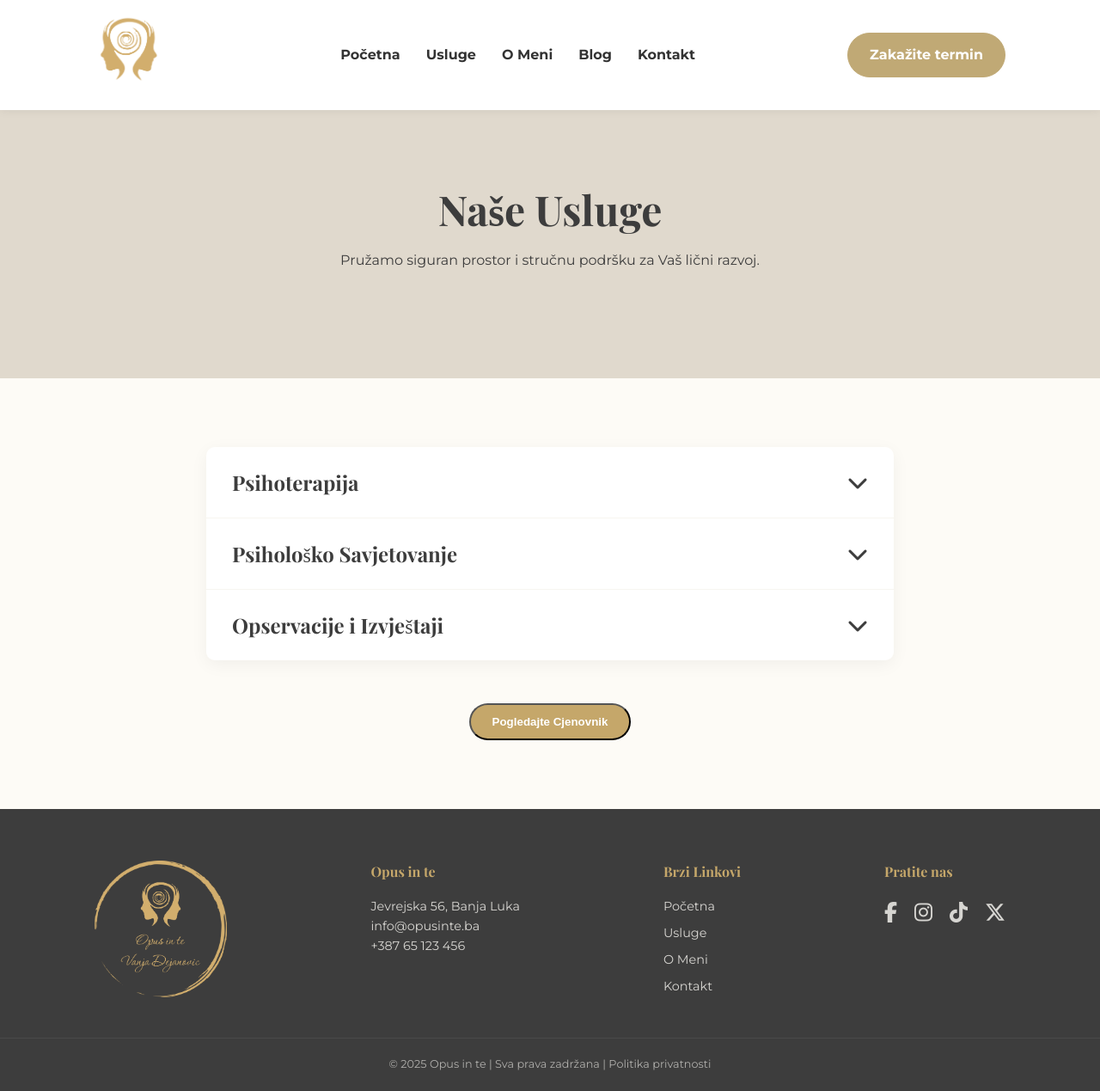
After one commit to McTehno/Opus-In-Te, a PHP site: page /Usluge.html in a window 1280 px wide. The commit adds this page. Shown: the whole page at 86% size. Run offline with PHP 8.4, Linux system fonts and the light colour scheme.

Commit message:
finished usluge.html and will add the user stuff

```diff
--- /dev/null
+++ b/Usluge.html
@@ -0,0 +1,150 @@
+<!DOCTYPE html>
+<html lang="bs">
+<head>
+    <meta charset="UTF-8">
+    <meta name="viewport" content="width=device-width, initial-scale=1.0">
+    <title>Usluge | Opus in te</title>
+
+    <link rel="stylesheet" href="https://cdnjs.cloudflare.com/ajax/libs/font-awesome/6.5.2/css/all.min.css" integrity="sha512-SnH5WK+bZxgPHs44uWIX+LLJAJ9/2PkPKZ5QiAj6Ta86w+fsb2TkcmfRyVX3pBnMFcV7oQPJkl9QevSCWr3W6A==" crossorigin="anonymous" referrerpolicy="no-referrer" />
+
+    <link rel="stylesheet" href="css/styles.css">
+    <link rel="preconnect" href="https://fonts.googleapis.com">
+    <link rel="preconnect" href="https://fonts.gstatic.com" crossorigin>
+    <link href="https://fonts.googleapis.com/css2?family=Montserrat:wght@400;700&family=Playfair+Display:wght@700&display=swap" rel="stylesheet">
+</head>
+<body>
+
+    <header class="main-header scrolled"> <div class="container">
+            <a href="Index.html" class="logo-link">
+                <img src="img/logo/headlogo.png" alt="Opus in te Logo" class="logo-image">
+            </a>
+            <nav class="main-nav">
+                <ul>
+                    <li><a href="Index.html">Početna</a></li>
+                    <li><a href="#">Usluge</a></li>
+                    <li><a href="#">O Meni</a></li>
+                    <li><a href="#">Blog</a></li>
+                    <li><a href="#">Kontakt</a></li>
+                </ul>
+            </nav>
+            <a href="#" class="cta-button nav-cta">Zakažite termin</a>
+        </div>
+    </header>
+
+    <main>
+        <section class="page-title-section-usluge">
+            <div class="container">
+                <div class="page-title-content">
+                    <h1>Naše Usluge</h1>
+                    <p>Pružamo siguran prostor i stručnu podršku za Vaš lični razvoj.</p>
+                </div>
+            </div>
+        </section>
+
+        <section class="services-accordion-section">
+            <div class="container">
+                <div class="accordion">
+
+                    <div class="accordion-item">
+                        <button class="accordion-header">
+                            Psihoterapija
+                            <i class="fas fa-chevron-down icon"></i>
+                        </button>
+                        <div class="accordion-content">
+                            <p>Kroz individualni ili grupni rad, psihoterapija nudi dublji uvid u obrasce ponašanja i osjećanja, otvarajući put ka trajnim promjenama i ličnom zadovoljstvu. Nudimo:</p>
+                            <ul>
+                                <li>Individualna psihoterapija za odrasle</li>
+                                <li>Grupna psihoterapija</li>
+                                <li>Online psihoterapija</li>
+                                <li>Psihoterapijski rad sa djecom i adolescentima</li>
+                            </ul>
+                        </div>
+                    </div>
+
+                    <div class="accordion-item">
+                        <button class="accordion-header">
+                            Psihološko Savjetovanje
+                            <i class="fas fa-chevron-down icon"></i>
+                        </button>
+                        <div class="accordion-content">
+                            <p>Savjetovanje je usmjereno na rješavanje konkretnih životnih izazova, poboljšanje komunikacijskih vještina i jačanje kapaciteta za suočavanje sa stresom.</p>
+                             <ul>
+                                <li>Psihološko savjetovanje za odrasle</li>
+                                <li>Psihološko savjetovanje za djecu</li>
+                            </ul>
+                        </div>
+                    </div>
+
+                    <div class="accordion-item">
+                        <button class="accordion-header">
+                            Opservacije i Izvještaji
+                            <i class="fas fa-chevron-down icon"></i>
+                        </button>
+                        <div class="accordion-content">
+                            <p>Stručna psihološka procjena i opservacija pružaju jasan uvid u kognitivno i emocionalno funkcionisanje, uz izradu detaljnih nalaza za različite svrhe.</p>
+                             <ul>
+                                <li>Psihološka opservacija odraslih</li>
+                                <li>Psihološka opservacija djece</li>
+                                <li>Pisanje nalaza u pojedinačne svrhe</li>
+                            </ul>
+                        </div>
+                    </div>
+
+                </div>
+
+                <div class="pricelist-cta">
+                    <button id="openPriceListBtn" class="cta-button">Pogledajte Cjenovnik</button>
+                </div>
+            </div>
+        </section>
+    </main>
+
+    <div id="priceListModal" class="modal">
+        <div class="modal-content">
+            <span class="close-button">&times;</span>
+            <img src="img/pricelist/pricelist.jpg" alt="Cjenovnik Usluga Opus in te" class="modal-image">
+        </div>
+    </div>
+
+
+    <footer class="main-footer">
+        <div class="container footer-container">
+            <div class="footer-col">
+                <a href="Index.html" class="footer-logo-link">
+                    <img src="img/logo/fulltransparentlogo.png" alt="Opus in te Logo" class="footer-logo-image">
+                </a>
+            </div>
+            <div class="footer-col">
+                <h4>Opus in te</h4>
+                <p>Jevrejska 56, Banja Luka<br>
+                   info@opusinte.ba<br>
+                   +387 65 123 456</p>
+            </div>
+            <div class="footer-col">
+                <h4>Brzi Linkovi</h4>
+                <ul>
+                    <li><a href="Index.html">Početna</a></li>
+                    <li><a href="usluge.html">Usluge</a></li>
+                    <li><a href="#">O Meni</a></li>
+                    <li><a href="#">Kontakt</a></li>
+                </ul>
+            </div>
+            <div class="footer-col">
+                <h4>Pratite nas</h4>
+                <ul class="social-links">
+                    <li><a href="#" aria-label="Posjetite našu Facebook stranicu"><i class="fa-brands fa-facebook-f"></i></a></li>
+                    <li><a href="#" aria-label="Posjetite naš Instagram profil"><i class="fa-brands fa-instagram"></i></a></li>
+                    <li><a href="#" aria-label="Posjetite naš TikTok profil"><i class="fa-brands fa-tiktok"></i></a></li>
+                    <li><a href="#" aria-label="Posjetite naš X profil"><i class="fa-brands fa-x-twitter"></i></a></li>
+                </ul>
+            </div>
+        </div>
+        <div class="footer-bottom">
+            <p>© 2025 Opus in te | Sva prava zadržana | Politika privatnosti</p>
+        </div>
+    </footer>
+
+<script src="js/usluge.js"></script>
+
+</body>
+</html>
--- a/css/styles.css
+++ b/css/styles.css
@@ -295,7 +295,7 @@ body {
     opacity: 0.6;
 }
  .footer-logo-image {
-    height: 15ch; /* Adjust height as needed */
+    height: 15ch; /* Adjust height as needed */}
 /* ==================
    2. HEADER & NAVIGATION STYLES
    ================== */
@@ -358,3 +358,199 @@ main {
 .hero-section {
     margin-top: -80px; /* This pulls the hero section back up to fill the space */
 }
+
+/* --- Footer Social Icon Styling --- */
+
+.social-links {
+    display: flex; /* This is the key! It aligns the list items horizontally. */
+    gap: 20px;     /* Creates a nice space between the icons. */
+}
+
+.social-links li {
+    margin-bottom: 0; /* We don't need the bottom margin anymore. */
+}
+
+.social-links a {
+    font-size: 1.5rem; /* Makes the icons a bit larger and more prominent. */
+    transition: transform 0.3s ease, color 0.3s ease; /* Smooth transition for our effect */
+}
+
+.social-links a:hover {
+    transform: scale(1.15); /* Slightly enlarges the icon on hover */
+    color: var(--soft-gold); /* We keep the beautiful gold hover color */
+}
+
+/* --- Services Page & Accordion Styles --- */
+
+.page-title-section {
+    padding: 60px 0;
+    text-align: center;
+    background-color: var(--light-gray);
+}
+
+.page-title-section h1 {
+    font-family: var(--font-heading);
+    font-size: 3rem;
+    margin-bottom: 0.5rem;
+}
+
+.page-title-section-usluge {
+    padding: 60px 0;
+    text-align: center;
+    background-color: #e0d9cd;
+}
+
+.page-title-section-usluge h1 {
+    font-family: var(--font-heading);
+    font-size: 3rem;
+    margin-bottom: 0.5rem;
+}
+
+.page-title-content {
+    height: 30vh;
+    align-items: center;
+    justify-content: center;
+    display: flex;
+    flex-direction: column;
+}
+
+.services-accordion-section {
+    padding: 80px 0;
+}
+
+.accordion {
+    max-width: 800px;
+    margin: 0 auto;
+    border-radius: 10px;
+    overflow: hidden;
+    box-shadow: 0 5px 20px rgba(0,0,0,0.05);
+}
+
+.accordion-item {
+    border-bottom: 1px solid var(--light-gray);
+}
+.accordion-item:last-child {
+    border-bottom: none;
+}
+
+.accordion-header {
+    width: 100%;
+    background-color: var(--white);
+    border: none;
+    padding: 25px 30px;
+    font-family: var(--font-heading);
+    font-size: 1.5rem;
+    color: var(--charcoal);
+    text-align: left;
+    cursor: pointer;
+    display: flex;
+    justify-content: space-between;
+    align-items: center;
+    transition: background-color 0.3s ease;
+}
+
+.accordion-header:hover {
+    background-color: var(--light-gray);
+}
+
+.accordion-item.active .accordion-header {
+    color: var(--soft-gold);
+}
+
+.accordion-header .icon {
+    transition: transform 0.4s cubic-bezier(0.68, -0.55, 0.27, 1.55);
+}
+
+.accordion-item.active .icon {
+    transform: rotate(180deg);
+}
+
+.accordion-content {
+    max-height: 0;
+    overflow: hidden;
+    transition: max-height 0.5s cubic-bezier(0.4, 0, 0.2, 1), padding 0.5s ease;
+    background-color: var(--off-white);
+    padding: 0 30px;
+}
+.accordion-item.active .accordion-content {
+    max-height: 500px; /* Adjust if content is longer */
+    padding: 25px 30px;
+}
+.accordion-content p {
+    margin-bottom: 1rem;
+}
+.accordion-content ul {
+    list-style-position: inside;
+    padding-left: 10px;
+}
+.accordion-content ul li {
+    margin-bottom: 0.5rem;
+}
+
+.pricelist-cta {
+    text-align: center;
+    margin-top: 50px;
+}
+
+/* --- Modal (Price List) Styles --- */
+
+.modal {
+    display: none;
+    position: fixed;
+    z-index: 2000;
+    left: 0;
+    top: 0;
+    width: 100%;
+    height: 100%;
+    overflow: auto;
+    background-color: rgba(61, 61, 61, 0.8);
+    backdrop-filter: blur(5px);
+    justify-content: center;
+    align-items: center;
+    animation: fadeIn 0.3s ease-out;
+}
+
+@keyframes fadeIn {
+    from { opacity: 0; }
+    to { opacity: 1; }
+}
+
+.modal-content {
+    position: relative;
+    background-color: #fefefe;
+    margin: auto;
+    padding: 5px;
+    border-radius: 5px;
+    box-shadow: 0 10px 10px rgba(0,0,0,0.3);
+    max-width: 90%;
+    max-height: 90vh;
+    animation: popIn 0.4s cubic-bezier(0.68, -0.55, 0.27, 1.55);
+}
+
+@keyframes popIn {
+    from { transform: scale(0.7); opacity: 0; }
+    to { transform: scale(1); opacity: 1; }
+}
+
+.modal-image {
+    max-width: 100%;
+    max-height: 80vh;
+    display: block;
+}
+
+.close-button {
+    color: #aaa;
+    position: absolute;
+    top: 10px;
+    right: 20px;
+    font-size: 32px;
+    font-weight: bold;
+    transition: color 0.3s ease;
+}
+
+.close-button:hover,
+.close-button:focus {
+    color: var(--charcoal);
+    text-decoration: none;
+    cursor: pointer;
+}
--- /dev/null
+++ b/js/usluge.js
@@ -0,0 +1,33 @@
+  // Accordion Logic
+    const accordionItems = document.querySelectorAll('.accordion-item');
+
+    accordionItems.forEach(item => {
+        const header = item.querySelector('.accordion-header');
+        header.addEventListener('click', () => {
+            // Close other open items
+            accordionItems.forEach(otherItem => {
+                if (otherItem !== item && otherItem.classList.contains('active')) {
+                    otherItem.classList.remove('active');
+                }
+            });
+            // Toggle the clicked item
+            item.classList.toggle('active');
+        });
+    });
+
+    // Modal Logic
+    const modal = document.getElementById('priceListModal');
+    const openBtn = document.getElementById('openPriceListBtn');
+    const closeBtn = document.querySelector('.close-button');
+
+    openBtn.onclick = function() {
+        modal.style.display = 'flex';
+    }
+    closeBtn.onclick = function() {
+        modal.style.display = 'none';
+    }
+    window.onclick = function(event) {
+        if (event.target == modal) {
+            modal.style.display = 'none';
+        }
+    }
```
Also changed, not shown: Index.html (+8 -5 lines), img/pricelist/pricelist.jpg (added).
